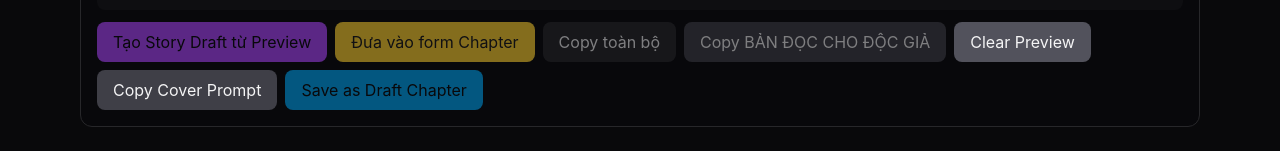
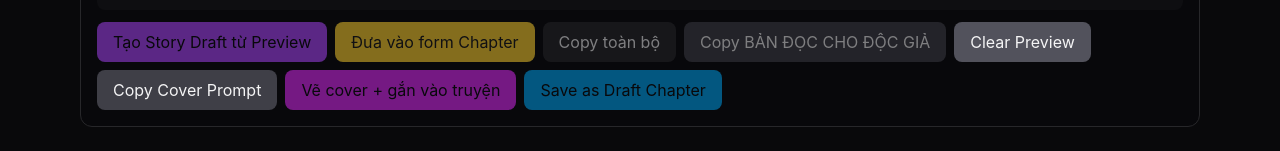
Before and after one commit to longfly84/story-platform, a React (Vite) app: page /admin/ai-writer in a window 1280 px wide. Shown: the part 850-1001 px from the top of the page. Built offline with nearby package versions, Linux system fonts and the light colour scheme; no server answers; the database is empty.

Commit message:
add manual generate cover button

```diff
--- a/src/components/admin/AIGeneratePanel.tsx
+++ b/src/components/admin/AIGeneratePanel.tsx
@@ -776,6 +776,35 @@ export default function AIGeneratePanel() {
         onClear={handleClear}
         onCopyCoverPrompt={() => copyText(coverPrompt, 'Đã copy cover prompt đầy đủ.')}
         onSaveDraftChapter={() => saveDraft('draft')}
+        canGenerateCover={Boolean(selectedStory?.id)}
+        coverLoading={coverLoading}
+        onGenerateCover={async () => {
+          try {
+            if (!selectedStory?.id) {
+              setMessage('Hãy chọn story trước.')
+              return
+            }
+
+            setMessage('Đang generate cover...')
+            const coverUrl = await generateCoverAndAttachToStory(selectedStory)
+
+            setSelectedStory((prev) =>
+              prev ? { ...prev, cover_image: coverUrl } : prev
+            )
+
+            setStoryOptions((prev) =>
+              prev.map((item) =>
+                String(item.id) === String(selectedStory.id)
+                  ? { ...item, cover_image: coverUrl }
+                  : item
+              )
+            )
+
+            setMessage('Đã generate và gắn cover vào truyện.')
+          } catch (error: any) {
+            setMessage(`Generate cover thất bại: ${String(error?.message ?? error)}`)
+          }
+        }}
       />
       </div>
     </section>
--- a/src/components/admin/ai/AIWriterPreviewPanel.tsx
+++ b/src/components/admin/ai/AIWriterPreviewPanel.tsx
@@ -17,6 +17,9 @@ type AIWriterPreviewPanelProps = {
   onClear: () => void
   onCopyCoverPrompt: () => void | Promise<void>
   onSaveDraftChapter: () => void | Promise<void>
+  onGenerateCover: () => void | Promise<void>
+  canGenerateCover: boolean
+  coverLoading: boolean
 }
 
 export default function AIWriterPreviewPanel({
@@ -33,6 +36,9 @@ export default function AIWriterPreviewPanel({
   onClear,
   onCopyCoverPrompt,
   onSaveDraftChapter,
+  onGenerateCover,
+  canGenerateCover,
+  coverLoading,
 }: AIWriterPreviewPanelProps) {
   return (
     <div className="mt-3">
@@ -115,6 +121,15 @@ export default function AIWriterPreviewPanel({
         </button>
 
         <button
+            type="button"
+            disabled={!canGenerateCover || coverLoading}
+            onClick={onGenerateCover}
+            className="w-full rounded-lg bg-fuchsia-500 px-4 py-2 text-zinc-950 disabled:opacity-50 sm:w-auto"
+            >
+            {coverLoading ? 'Đang vẽ cover...' : 'Vẽ cover + gắn vào truyện'}
+        </button>
+
+        <button
           type="button"
           disabled={!hasPreview}
           onClick={onSaveDraftChapter}
```
